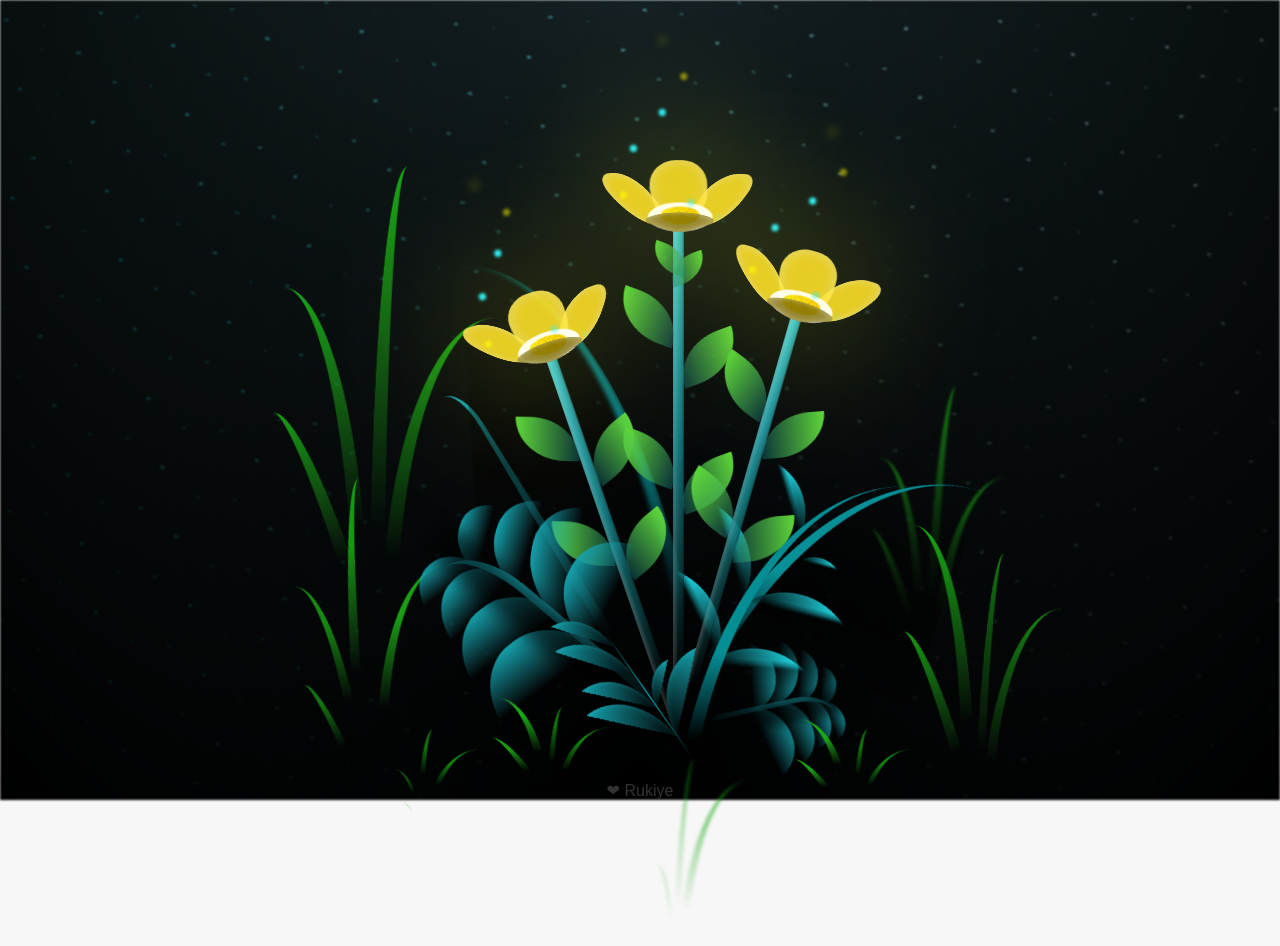
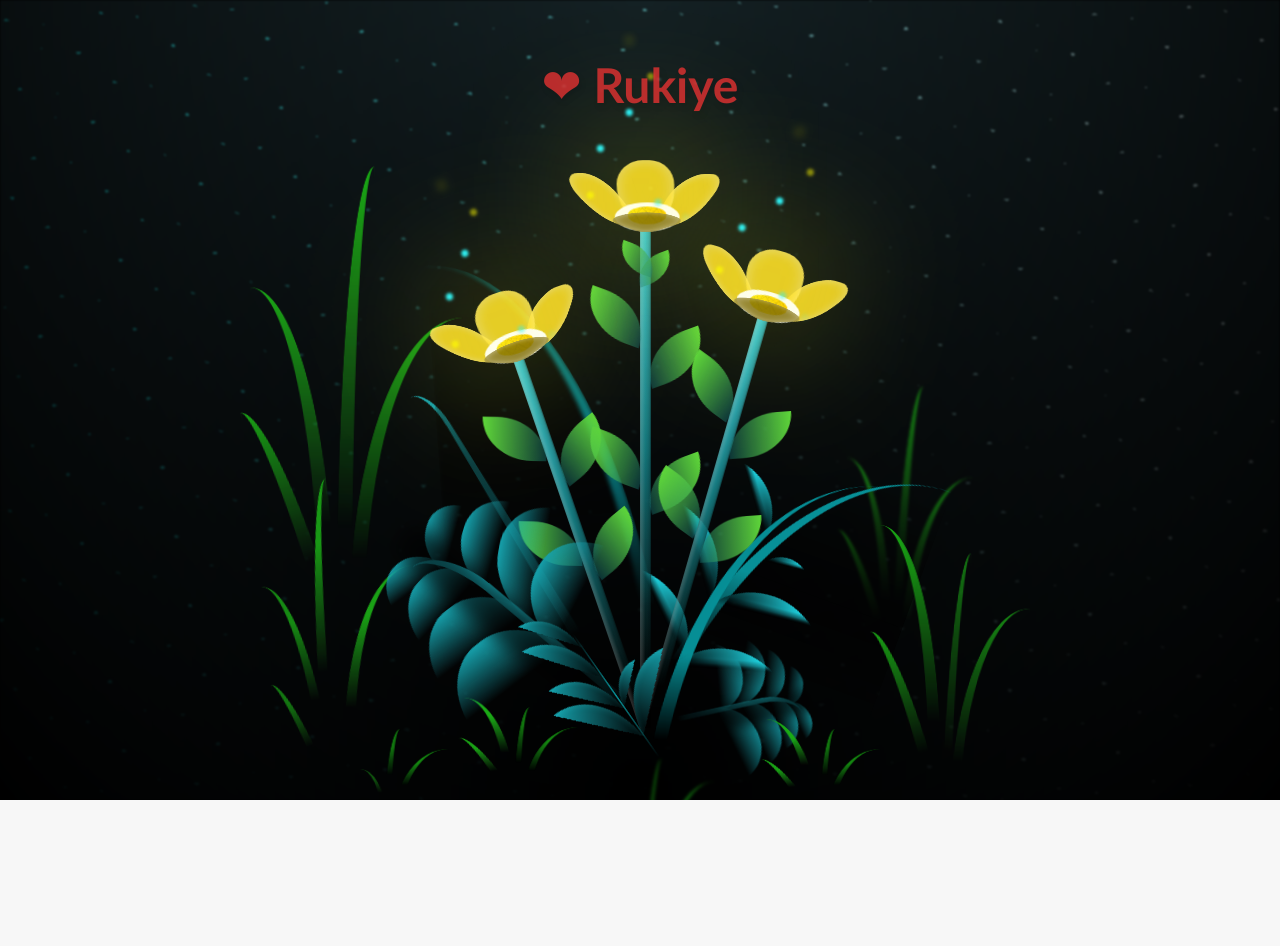
Before and after one commit to IndexSoft1/Rukiye.github.io, a plain HTML site: page index.html in a window 1280 px wide. After the commit the page ends 800 px from the top, so only its background shows below. Drawn offline with Linux system fonts and the light colour scheme.

Commit message:
Update main.css

```diff
--- a/main.css
+++ b/main.css
@@ -10,7 +10,35 @@
   --dark-color: #000;
 }
 
+#animatedText {
+  font-family:'Trebuchet MS', 'Lucida Sans Unicode', 'Lucida Grande', 'Lucida Sans', Arial, sans-serif;
+  font-size: 3em;
+  font-weight: bold;
+  color: rgba(243, 51, 51, 0.747);
+
+  background-clip: text;
+  -webkit-background-clip: text; /* for Safari */
+  text-shadow: 2px 4px 6px rgba(0, 0, 0, 0.1);
+  position: absolute; /* Makes the text float */
+  top: 7%; /* Adjust this to position it as needed */
+  left: 50%; /* Centers horizontally */
+  transform: translateX(-50%);
+  z-index: 10; /* Ensure it's above other content */
+  transition: opacity 1s ease-in-out; /* Smooth fade-in effect */
+}
+
+.show {
+  opacity: 1;
+}
+
 body {
+
+
+  position: relative;
+  font-family: Arial, sans-serif;
+}
+
+.fff {
   display: flex;
   align-items: flex-end;
   justify-content: center;
```
